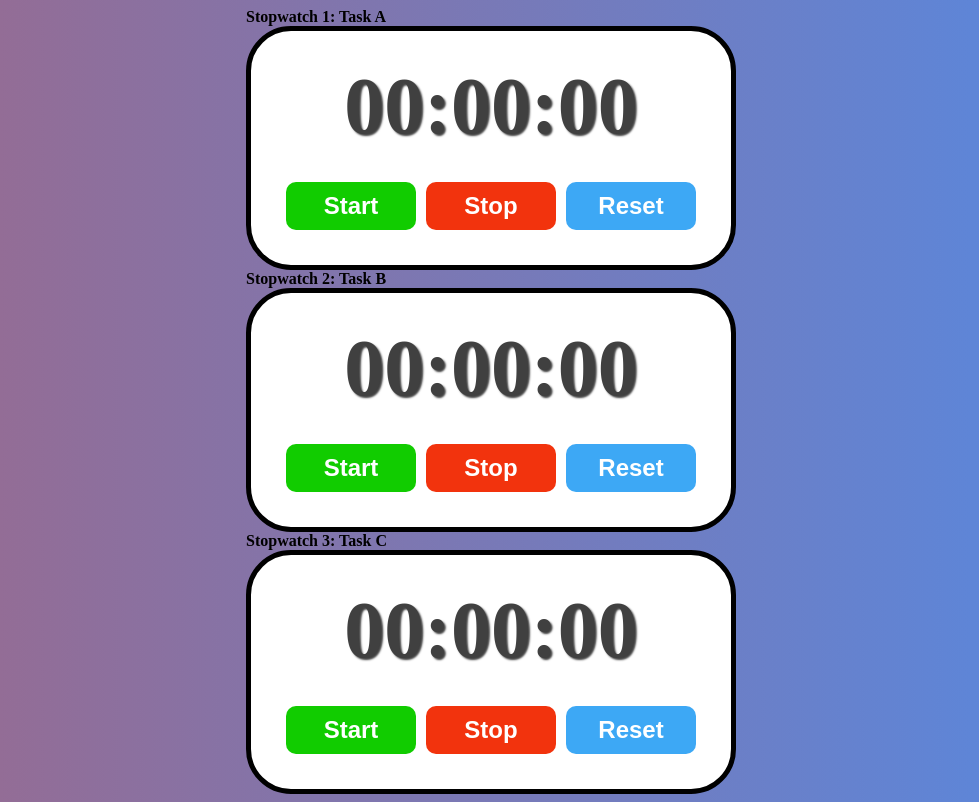
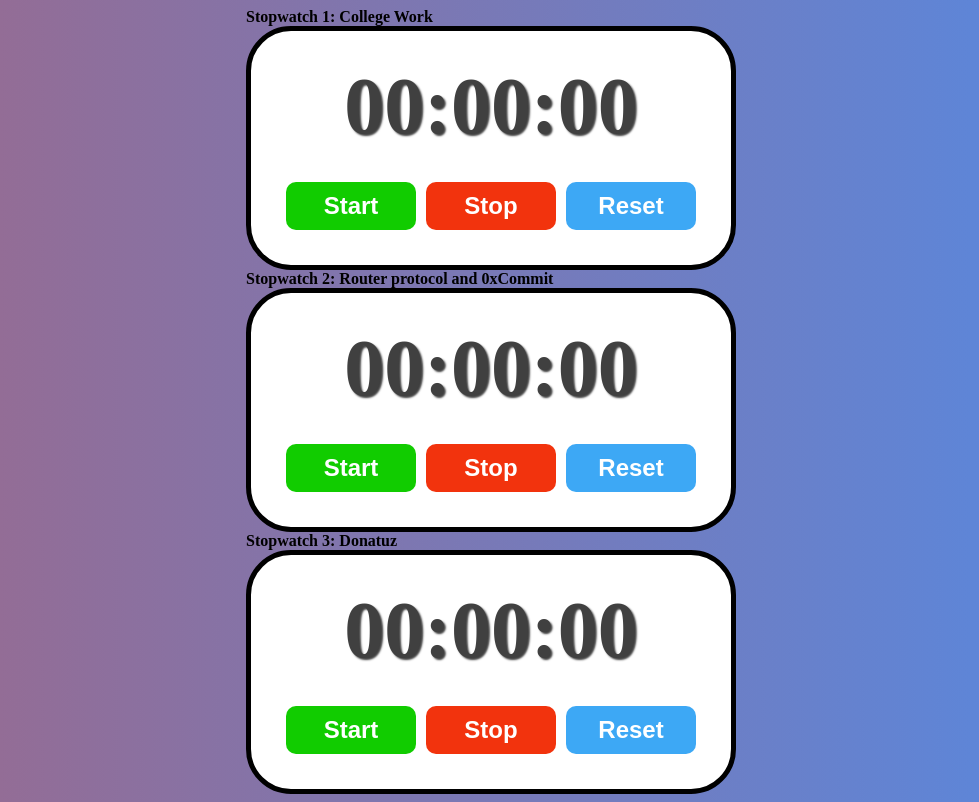
Before and after one commit to nayanatara07/Stopwatch, a React (Create React App) app: page / in a window 1280 px wide. Shown: the whole page, without its empty margins (149-1128 px from the left). Built offline with nearby package versions, Linux system fonts and the light colour scheme.

Commit message:
assigning task names for my frnd

```diff
--- a/src/assets/App.jsx
+++ b/src/assets/App.jsx
@@ -5,15 +5,15 @@ function App() {
   return (
     <>
         <div>
-            <span style={{ fontWeight: 'bold' }}>Stopwatch 1: Task A</span>
+            <span style={{ fontWeight: 'bold' }}>Stopwatch 1: College Work</span>
             <Stopwatch />
         </div>
         <div>
-            <span style={{ fontWeight: 'bold' }}>Stopwatch 2: Task B</span>
+            <span style={{ fontWeight: 'bold' }}>Stopwatch 2: Router protocol and 0xCommit</span>
             <Stopwatch />
         </div>
         <div>
-            <span style={{ fontWeight: 'bold' }}>Stopwatch 3: Task C</span>
+            <span style={{ fontWeight: 'bold' }}>Stopwatch 3: Donatuz</span>
             <Stopwatch />
         </div>
     </>
```
